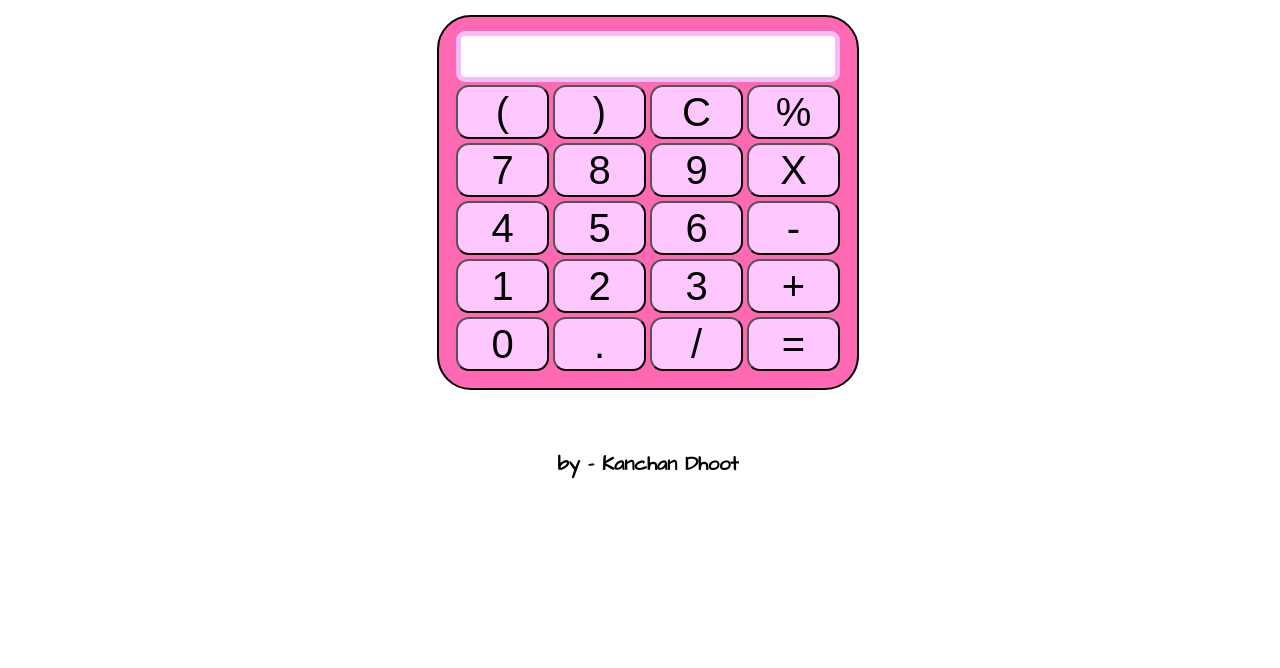
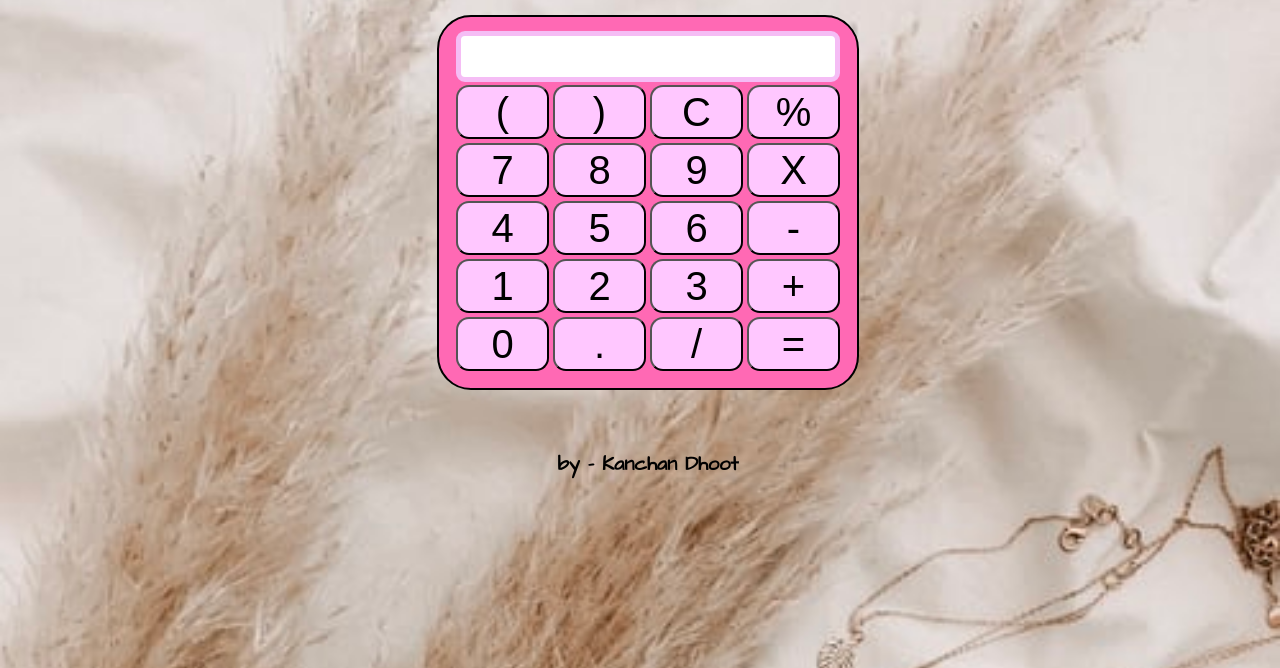
Before and after one commit to KanchanDhoot22/Basic-Calculator, a plain HTML site: page index.html in a window 1280 px wide. Shown: the part 132-800 px from the top of the page. Drawn offline with Linux system fonts and the light colour scheme.

Commit message:
Update style.css

```diff
--- a/style.css
+++ b/style.css
@@ -38,7 +38,7 @@ h1{
     font-family: 'Architects Daughter', cursive;
 }
 body{
-    background-image: url('cbg.jpg');
+    background-image: url('../images/cbg.jpg');
     height: 100%;
     width: 100%;
     background-repeat: no-repeat;
```
